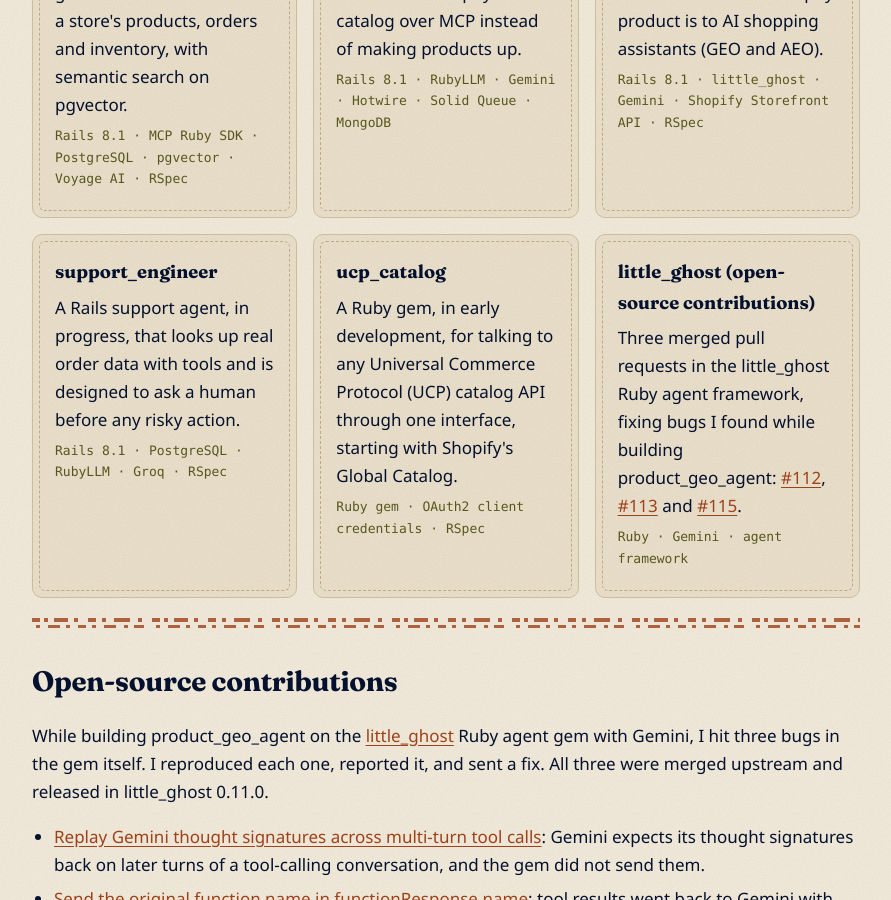
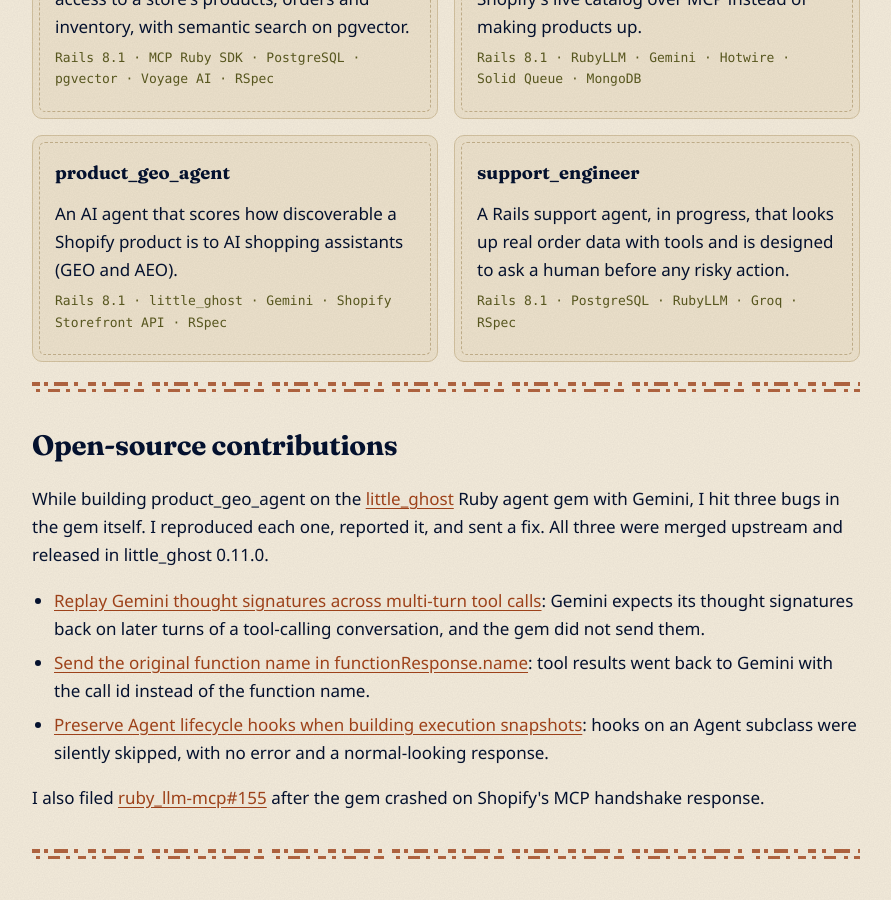
Before and after one commit to mjesar/mjesar.github.io, a Jekyll site: the page built from projects/index.html, in a window 1280 px wide and 900 px high, scrolled down 497 px. Shown: the whole window, without its empty margins (194-1085 px from the left). Built offline with Jekyll 4.4.1, drawn with Linux system fonts in a browser that asks for light colours.

Commit message:
remove ucp_catalog and the little_ghost card from projects

```diff
--- a/projects/index.html
+++ b/projects/index.html
@@ -14,7 +14,7 @@
 
 <section>
   <h2>AI and agentic commerce</h2>
-  <div class="grid">
+  <div class="grid two">
   {%- for p in site.data.projects %}
     <article class="card card-link">
       <h3><a href="/projects/{{ p.slug }}/">{{ p.name }}</a></h3>
@@ -22,16 +22,6 @@
       <p class="stack">{{ p.stack }}</p>
     </article>
   {%- endfor %}
-    <article class="card card-link">
-      <h3><a href="https://github.com/mjesar/ucp_catalog" rel="noopener" target="_blank">ucp_catalog</a></h3>
-      <p>A Ruby gem, in early development, for talking to any Universal Commerce Protocol (UCP) catalog API through one interface, starting with Shopify's Global Catalog.</p>
-      <p class="stack">Ruby gem · OAuth2 client credentials · RSpec</p>
-    </article>
-    <article class="card card-link">
-      <h3><a href="#open-source">little_ghost (open-source contributions)</a></h3>
-      <p>Three merged pull requests in the little_ghost Ruby agent framework, fixing bugs I found while building product_geo_agent: <a href="https://github.com/littleghostai/little_ghost/pull/112" rel="noopener" target="_blank">#112</a>, <a href="https://github.com/littleghostai/little_ghost/pull/113" rel="noopener" target="_blank">#113</a> and <a href="https://github.com/littleghostai/little_ghost/pull/115" rel="noopener" target="_blank">#115</a>.</p>
-      <p class="stack">Ruby · Gemini · agent framework</p>
-    </article>
   </div>
 </section>
 
```
Also changed, not shown: now/index.md (+0 -1 lines).
